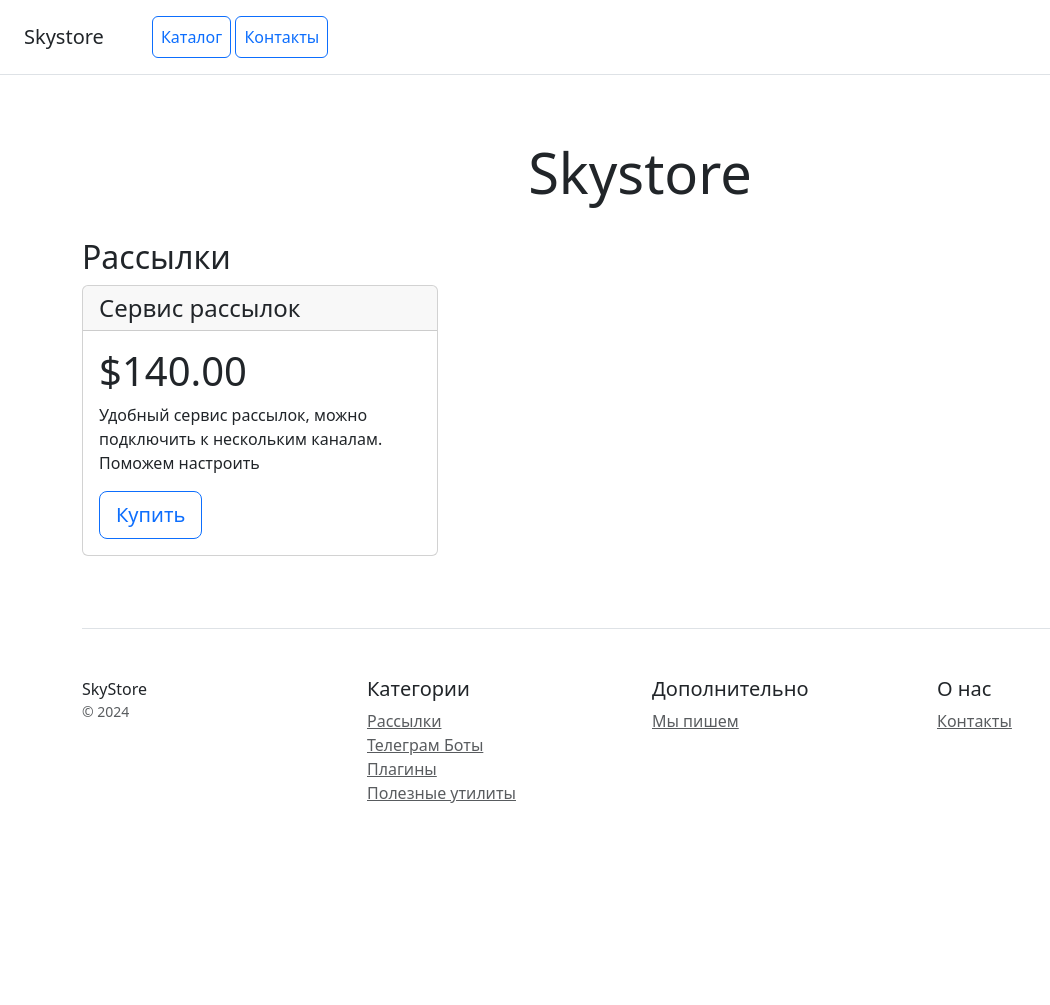
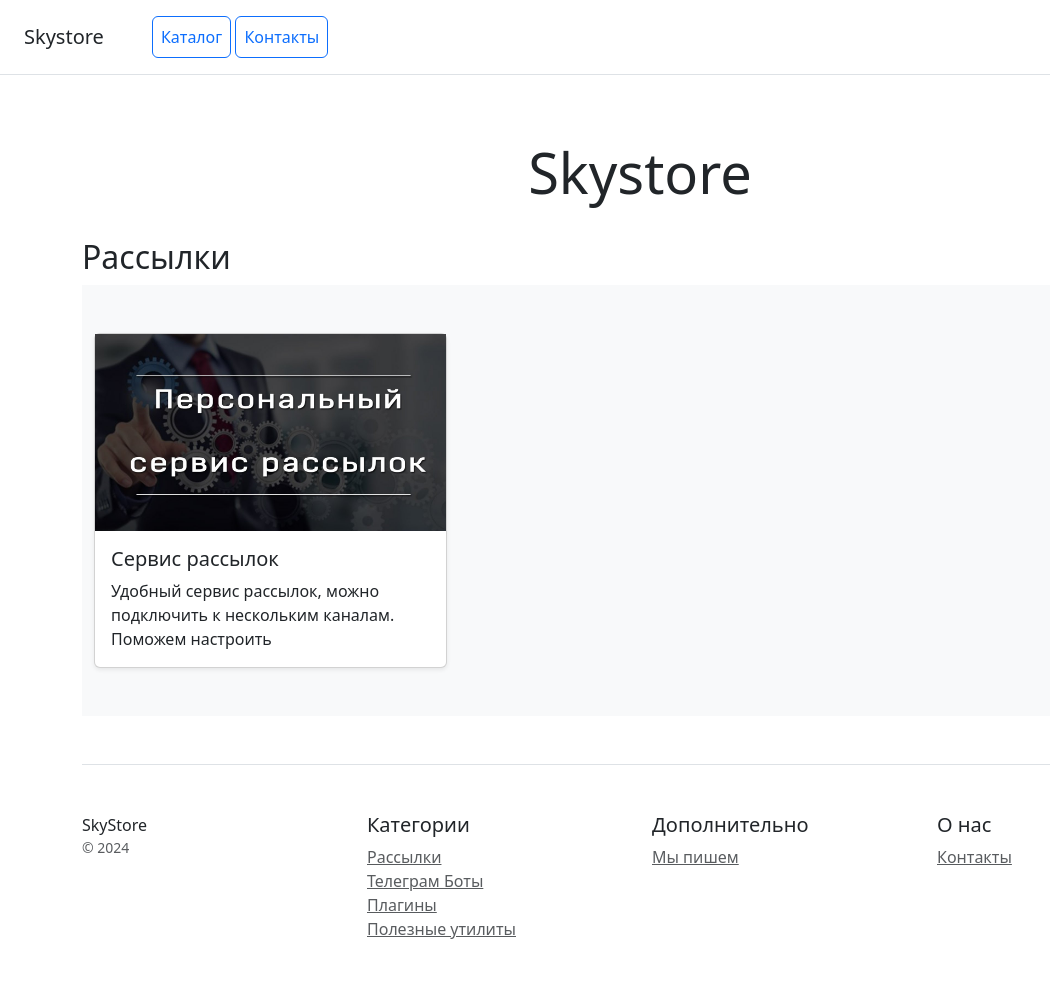
Before and after one commit to E-Kryuger/homework_22, a Django app: page /category-mailing-lists/ in a window 1280 px wide. Shown: the whole page, without its empty margins (0-1050 px from the left). Before the commit the page ends 803 px from the top, so only its background shows below. Run offline with Django 5.2, Linux system fonts and the light colour scheme; data comes from the database, SQL or seed files in the repository; some libraries are stand-ins or nearby versions.

Commit message:
hw 24 fix done

```diff
--- a/catalog/templates/catalog/base.html
+++ b/catalog/templates/catalog/base.html
@@ -13,7 +13,7 @@
 <div class="d-flex flex-column flex-md-row align-items-center p-3 px-md-4 mb-3 bg-white border-bottom box-shadow">
     <h5 class="my-0 mr-md-auto font-weight-normal">Skystore</h5>
     <nav class="ms-5">
-        <a class="p-2 btn btn-outline-primary" href="/">Каталог</a>
+        <a class="p-2 btn btn-outline-primary" href="/home">Каталог</a>
         <a class="p-2 btn btn-outline-primary" href="/contacts/">Контакты</a>
     </nav>
 </div>
--- a/catalog/templates/catalog/includes/products_list.html
+++ b/catalog/templates/catalog/includes/products_list.html
@@ -1,21 +1,45 @@
 <!-- Код для отображения списка товаров с помощью цикла -->
-<div class="row">
-    {% for product in products %}
-        <div class="col-4">
-            <div class="card mb-4 box-shadow">
-                <div class="card-header">
-                    <h4 class="my-0 font-weight-normal">
-                    <a href="/product-detail/{{ product.pk }}/" class="text-dark text-decoration-none">
-                        {{ product.name|truncatechars:35 }}
-                    </a>
-                    </h4>
-                </div>
-                <div class="card-body">
-                    <h1 class="card-title pricing-card-title">${{ product.price }}</h1>
-                    <p>{{ product.description|truncatechars:100 }}</p>
-                    <button type="button" class="btn btn-lg btn-block btn-outline-primary">Купить</button>
+{% load my_tags %}
+<div class="album py-5 bg-body-tertiary">
+    <div class="container">
+        <div class="row row-cols-1 row-cols-sm-2 row-cols-md-3 g-3">
+            {% for product in products %}
+            <div class="col">
+                <div class="card shadow-sm">
+                    <img src="{{ product.image|media_filter }}" alt="{{ product.name }}">
+                    <div class="card-body">
+                        <h5 class="card-title">
+                            <a href="/product-detail/{{ product.pk }}/" class="text-dark text-decoration-none">
+                                {{ product.name|truncatechars:35 }}
+                            </a>
+                        </h5>
+                        <p class="card-text">{{ product.description|truncatechars:100 }}</p>
+                    </div>
                 </div>
             </div>
+            {% endfor %}
         </div>
-    {% endfor %}
+    </div>
 </div>
+
+
+<!--<div class="row">-->
+<!--    {% for product in products %}-->
+<!--        <div class="col-4">-->
+<!--            <div class="card mb-4 box-shadow">-->
+<!--                <div class="card-header">-->
+<!--                    <h4 class="my-0 font-weight-normal">-->
+<!--                    <a href="/product-detail/{{ product.pk }}/" class="text-dark text-decoration-none">-->
+<!--                        {{ product.name|truncatechars:35 }}-->
+<!--                    </a>-->
+<!--                    </h4>-->
+<!--                </div>-->
+<!--                <div class="card-body">-->
+<!--                    <h1 class="card-title pricing-card-title">${{ product.price }}</h1>-->
+<!--                    <p>{{ product.description|truncatechars:100 }}</p>-->
+<!--                    <button type="button" class="btn btn-lg btn-block btn-outline-primary">Купить</button>-->
+<!--                </div>-->
+<!--            </div>-->
+<!--        </div>-->
+<!--    {% endfor %}-->
+<!--</div>-->
--- a/catalog/views.py
+++ b/catalog/views.py
@@ -1,10 +1,12 @@
 from django.http import HttpResponse, Http404
 from django.shortcuts import render, get_object_or_404
-from .models import Product
+from catalog.models import Product
 
 
 def home(request):
-    return render(request, template_name="catalog/home.html")
+    products = Product.objects.all()
+    context = {"products": products}
+    return render(request, "catalog/home.html", context)
 
 
 def contacts(request):
```
Also changed, not shown: catalog/templates/catalog/product_detail.html (+15 -25 lines), media/catalog/images/bot_weather.png.
